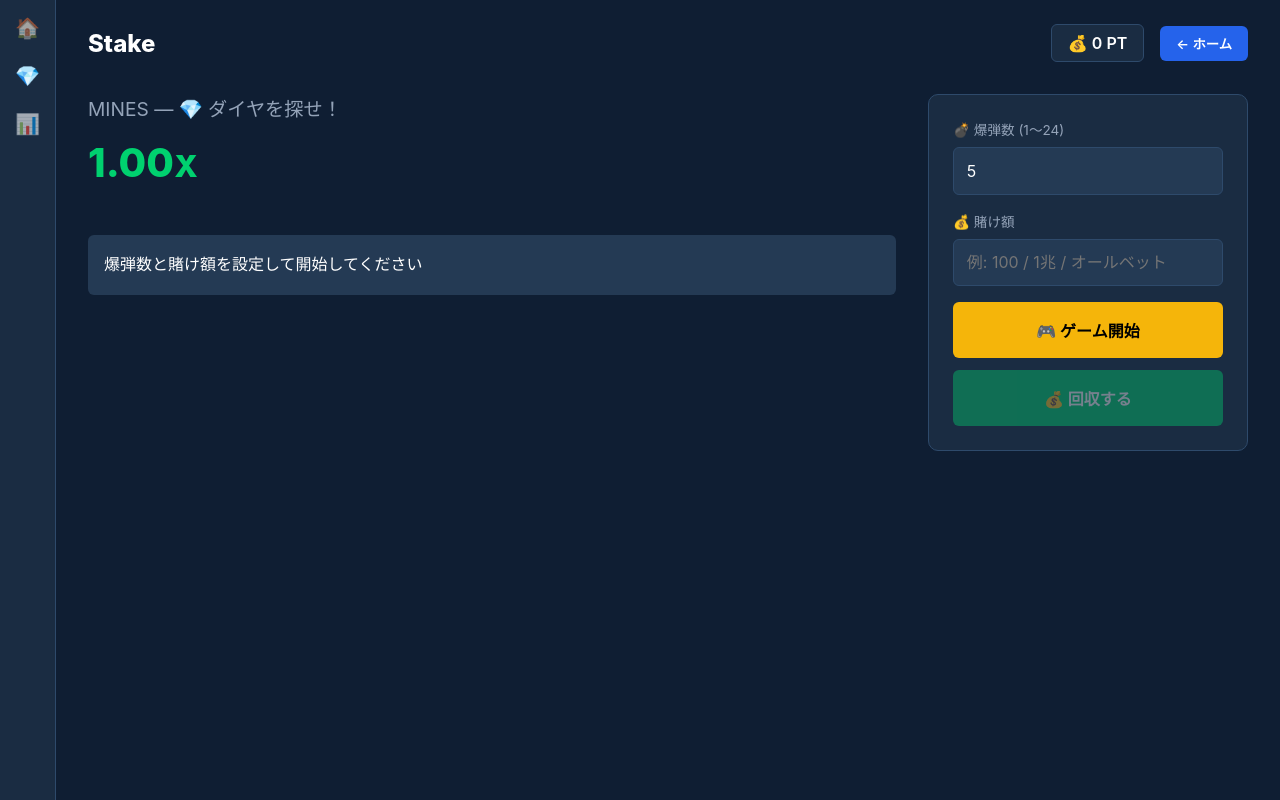
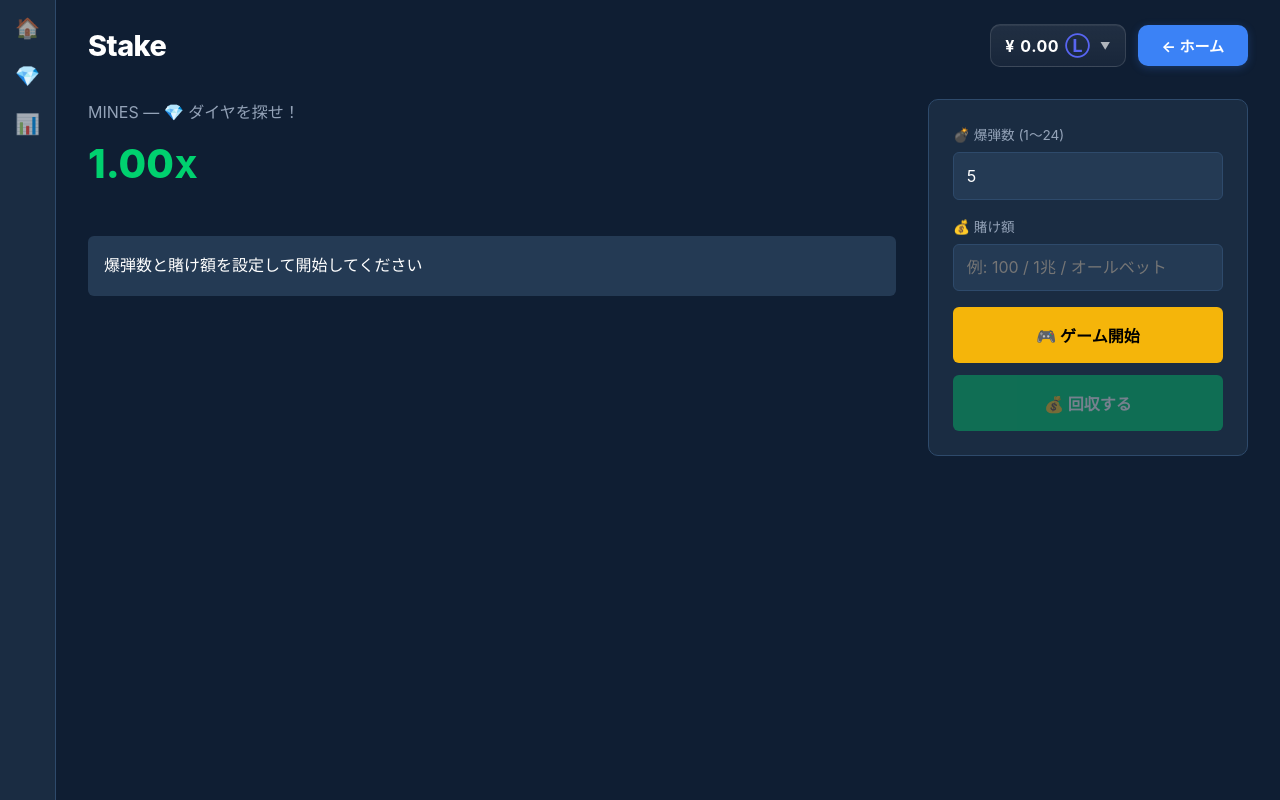
Before and after one commit to ararenchosu/saito, a Flask app: page /mines in a window 1280 px wide. Run offline with Flask 3, Linux system fonts and the light colour scheme; the visitor is signed in with stand-in values (Sample User, id 1).

Commit message:
Update mines.html

```diff
--- a/web/templates/mines.html
+++ b/web/templates/mines.html
@@ -12,32 +12,73 @@
   --bg-hover: #2C4463;
   --border: #2E4A6B;
   --accent-blue: #2563EB;
+  --accent-blue-btn: #3B82F6;
   --accent-green: #00D16F;
   --accent-gold: #F5B50A;
   --accent-red: #FF4D4F;
   --text-white: #FFFFFF;
   --text-gray: #94A3B8;
+  --text-muted: #64748B;
 }
-* { margin: 0; padding: 0; box-sizing: border-box; font-family: 'Inter', sans-serif; }
+* { margin: 0; padding: 0; box-sizing: border-box; font-family: 'Inter', 'Segoe UI', Roboto, sans-serif; }
 body { background: var(--bg-main); color: var(--text-white); min-height: 100vh; }
 
+/* ===== 全体レイアウト ===== */
 .app-container { display: flex; min-height: 100vh; }
+
+/* ===== 左サイドアイコンバー ===== */
 .side-icons { width: 56px; background: var(--bg-secondary); display: flex; flex-direction: column; align-items: center; padding: 1rem 0; gap: 1.5rem; border-right: 1px solid var(--border); }
-.side-icon { font-size: 1.25rem; opacity: 0.6; cursor: pointer; transition: 0.2s; }
+.side-icon { font-size: 1.25rem; opacity: 0.6; transition: 0.2s; cursor: pointer; }
 .side-icon:hover, .side-icon.active { opacity: 1; }
 
+/* ===== メインエリア ===== */
 .main-area { flex: 1; padding: 1.5rem 2rem; }
+
+/* ===== 上部ヘッダー：画像完全再現 ===== */
 .top-bar { display: flex; justify-content: space-between; align-items: center; margin-bottom: 2rem; }
-.logo { font-size: 1.5rem; font-weight: 800; color: var(--text-white); text-decoration: none; }
-.header-right { display: flex; align-items: center; gap: 1rem; }
-.balance-box { background: var(--bg-secondary); padding: 0.5rem 1rem; border-radius: 6px; border: 1px solid var(--border); font-weight: 600; }
-.wallet-btn { background: var(--accent-blue); color: white; border: none; padding: 0.5rem 1rem; border-radius: 6px; font-weight: 600; cursor: pointer; }
+.logo { font-size: 1.8rem; font-weight: 800; letter-spacing: -0.5px; color: var(--text-white); text-decoration: none; }
 
+.header-right { display: flex; align-items: center; gap: 12px; }
+
+.balance-box {
+  background: linear-gradient(180deg, rgba(255,255,255,0.08), rgba(255,255,255,0.04));
+  border: 1px solid rgba(255,255,255,0.12);
+  border-radius: 10px;
+  padding: 10px 14px;
+  display: flex;
+  align-items: center;
+  gap: 6px;
+  font-weight: 700;
+  font-size: 16px;
+  color: #ffffff;
+  box-shadow: inset 0 1px 0 rgba(255,255,255,0.06);
+}
+.balance-currency { color: #ffffff; }
+.balance-amount { color: #ffffff; letter-spacing: 0.5px; }
+.balance-icon { color: #5865F2; font-size: 18px; }
+.balance-arrow { color: rgba(255,255,255,0.65); font-size: 10px; margin-left: 4px; }
+
+.wallet-btn {
+  background: var(--accent-blue-btn);
+  color: #ffffff;
+  border: none;
+  border-radius: 10px;
+  padding: 10px 24px;
+  font-weight: 700;
+  font-size: 15px;
+  cursor: pointer;
+  transition: 0.2s;
+  box-shadow: 0 2px 8px rgba(59,130,246,0.25);
+}
+.wallet-btn:hover { background: #2563EB; transform: translateY(-1px); }
+
+/* ===== ゲームレイアウト ===== */
 .game-layout { display: flex; gap: 2rem; flex-wrap: wrap; }
 .game-board { flex: 1; min-width: 360px; }
-.game-title { font-size: 1.2rem; margin-bottom: 1rem; color: var(--text-gray); }
+.game-title { font-size: 1rem; color: var(--text-gray); margin-bottom: 1rem; }
 .multiplier { font-size: 2.5rem; font-weight: 800; color: var(--accent-green); margin-bottom: 1.5rem; font-family: 'SF Mono', monospace; }
 
+/* ===== ゲーム盤 ===== */
 .grid { display: grid; grid-template-columns: repeat(5, 1fr); gap: 10px; max-width: 400px; }
 .cell { aspect-ratio: 1; border: none; border-radius: 10px; background: var(--bg-tertiary); cursor: pointer; font-size: 1.5rem; transition: all 0.2s ease; }
 .cell:hover:not(.opened) { background: var(--bg-hover); transform: scale(1.05); border: 1px solid var(--accent-gold); }
@@ -47,10 +88,12 @@
 @keyframes pop { 0% { transform: scale(0.5); opacity: 0; } 100% { transform: scale(1); opacity: 1; } }
 @keyframes shake { 0%,100% { transform: translateX(0); } 25% { transform: translateX(-3px); } 75% { transform: translateX(3px); } }
 
+/* ===== 操作パネル ===== */
 .control-panel { width: 320px; background: var(--bg-secondary); border-radius: 10px; border: 1px solid var(--border); padding: 1.5rem; }
 .panel-label { font-size: 0.85rem; color: var(--text-gray); margin-bottom: 0.5rem; display: block; }
 .panel-input { width: 100%; background: var(--bg-tertiary); border: 1px solid var(--border); color: white; padding: 0.8rem; border-radius: 6px; margin-bottom: 1rem; font-size: 1rem; }
 .panel-input:focus { outline: none; border-color: var(--accent-blue); }
+
 .btn { width: 100%; padding: 1rem; border: none; border-radius: 6px; font-weight: 700; cursor: pointer; transition: 0.2s; font-size: 1rem; }
 .btn:disabled { opacity: 0.4; cursor: not-allowed; }
 .btn-primary { background: var(--accent-gold); color: #000; margin-bottom: 0.75rem; }
@@ -58,6 +101,7 @@
 .btn-success { background: var(--accent-green); color: white; }
 .btn-success:hover:not(:disabled) { background: #00B85F; transform: translateY(-2px); }
 
+/* ===== ステータス・履歴 ===== */
 .status { margin-top: 1.5rem; padding: 1rem; background: var(--bg-tertiary); border-radius: 6px; min-height: 60px; }
 .history { margin-top: 1rem; display: flex; flex-wrap: wrap; gap: 0.5rem; }
 .history-tag { padding: 0.3rem 0.8rem; border-radius: 20px; font-size: 0.8rem; font-weight: 600; }
@@ -67,22 +111,31 @@
 </head>
 <body>
 <div class="app-container">
+  <!-- 左サイドアイコン -->
   <aside class="side-icons">
     <span class="side-icon" onclick="window.location.href='/'">🏠</span>
     <span class="side-icon active">💎</span>
-    <span class="side-icon">📊</span>
+    <span class="side-icon" onclick="window.location.href='/ranking'">📊</span>
   </aside>
 
+  <!-- メインコンテンツ -->
   <main class="main-area">
+    <!-- 上部：ホーム画面と統一 -->
     <div class="top-bar">
       <a href="/" class="logo">Stake</a>
       <div class="header-right">
-        <div class="balance-box">💰 <span id="balance">0</span> PT</div>
+        <div class="balance-box">
+          <span class="balance-currency">¥</span>
+          <span class="balance-amount" id="balance">0.00</span>
+          <span class="balance-icon">Ⓛ</span>
+          <span class="balance-arrow">▼</span>
+        </div>
         <button class="wallet-btn" onclick="window.location.href='/'">← ホーム</button>
       </div>
     </div>
 
     <div class="game-layout">
+      <!-- ゲーム盤 -->
       <div class="game-board">
         <p class="game-title">MINES — 💎 ダイヤを探せ！</p>
         <div class="multiplier"><span id="mult">1.00</span>x</div>
@@ -91,6 +144,7 @@
         <div class="history" id="history"></div>
       </div>
 
+      <!-- 操作パネル -->
       <div class="control-panel">
         <label class="panel-label">💣 爆弾数 (1～24)</label>
         <input type="number" id="bombs" class="panel-input" value="5" min="1" max="24">
@@ -110,21 +164,27 @@
 let history = [];
 
 async function updateBalance() {
-  const res = await fetch("/api/balance", {method:"POST",headers:{"Content-Type":"application/json"},body:"{}"});
+  const res = await fetch("/api/balance", {
+    method: "POST",
+    headers: {"Content-Type": "application/json"},
+    body: JSON.stringify({})
+  });
   const d = await res.json();
-  document.getElementById("balance").textContent = Number(d.balance).toLocaleString();
+  // 小数点2桁表示
+  document.getElementById("balance").textContent = Number(d.balance).toLocaleString(undefined, { minimumFractionDigits: 2, maximumFractionDigits: 2 });
 }
 
 async function startGame() {
   const bombs = parseInt(document.getElementById("bombs").value);
   const bet = document.getElementById("bet").value;
   const res = await fetch("/api/start", {
-    method:"POST",
-    headers:{"Content-Type":"application/json"},
-    body:JSON.stringify({bombs,bet})
+    method: "POST",
+    headers: {"Content-Type": "application/json"},
+    body: JSON.stringify({ bombs, bet })
   });
   const d = await res.json();
   if (d.error) { alert(d.error); return; }
+
   gameActive = true;
   document.getElementById("mult").textContent = "1.00";
   document.getElementById("status").textContent = "💎 マスをクリックして開けてください";
@@ -136,35 +196,43 @@
 
 function renderGrid() {
   const g = document.getElementById("grid"); g.innerHTML = "";
-  for(let i=0;i<25;i++){
+  for(let i = 0; i < 25; i++) {
     const b = document.createElement("button");
-    b.className = "cell"; b.onclick = ()=>openCell(i); g.appendChild(b);
+    b.className = "cell";
+    b.onclick = () => openCell(i);
+    g.appendChild(b);
   }
 }
 
 async function openCell(idx) {
   if(!gameActive) return;
   const res = await fetch("/api/open", {
-    method:"POST",headers:{"Content-Type":"application/json"},
-    body:JSON.stringify({index:idx})
+    method: "POST",
+    headers: {"Content-Type": "application/json"},
+    body: JSON.stringify({ index: idx })
   });
   const d = await res.json();
   const cells = document.querySelectorAll(".cell");
   cells[idx].classList.add("opened");
 
-  if(d.result === "lose"){
+  if(d.result === "lose") {
     gameActive = false;
-    d.bombs.forEach(i=>{cells[i].classList.add("bomb"); cells[i].textContent="💣";});
+    d.bombs.forEach(i => {
+      cells[i].classList.add("bomb");
+      cells[i].textContent = "💣";
+    });
     addHistory(false);
     document.getElementById("status").innerHTML = "<span style='color:var(--accent-red)'>💥 爆弾！負けました</span>";
     document.getElementById("cashoutBtn").disabled = true;
     document.getElementById("startBtn").disabled = false;
     updateBalance();
   } else {
-    cells[idx].classList.add("diamond"); cells[idx].textContent="💎";
+    cells[idx].classList.add("diamond");
+    cells[idx].textContent = "💎";
     document.getElementById("mult").textContent = d.multiplier;
-    if(d.result === "win"){
-      gameActive = false; addHistory(true, d.multiplier);
+    if(d.result === "win") {
+      gameActive = false;
+      addHistory(true, d.multiplier);
       document.getElementById("status").innerHTML = `<span style='color:var(--accent-green)'>🎉 大当たり！${Number(d.amount).toLocaleString()} PT</span>`;
       document.getElementById("cashoutBtn").disabled = true;
       document.getElementById("startBtn").disabled = false;
@@ -175,19 +243,25 @@
 
 async function cashout() {
   if(!gameActive) return;
-  const res = await fetch("/api/cashout", {method:"POST",headers:{"Content-Type":"application/json"},body:"{}"});
+  const res = await fetch("/api/cashout", {
+    method: "POST",
+    headers: {"Content-Type": "application/json"},
+    body: JSON.stringify({})
+  });
   const d = await res.json();
-  gameActive = false; addHistory(true, d.multiplier);
+  gameActive = false;
+  addHistory(true, d.multiplier);
   document.getElementById("status").innerHTML = `<span style='color:var(--accent-green)'>💰 回収成功！${Number(d.amount).toLocaleString()} PT</span>`;
   document.getElementById("cashoutBtn").disabled = true;
   document.getElementById("startBtn").disabled = false;
   updateBalance();
 }
 
-function addHistory(win, mult=0){
-  history.unshift({win,mult}); if(history.length>8) history.pop();
-  document.getElementById("history").innerHTML = history.map(h=>
-    `<span class="history-tag ${h.win?'history-win':'history-lose'}">${h.win?`✓ ${h.mult}x`:'✗'}</span>`
+function addHistory(win, mult = 0) {
+  history.unshift({ win, mult });
+  if(history.length > 8) history.pop();
+  document.getElementById("history").innerHTML = history.map(h =>
+    `<span class="history-tag ${h.win ? 'history-win' : 'history-lose'}">${h.win ? `✓ ${h.mult}x` : '✗'}</span>`
   ).join("");
 }
 
```
